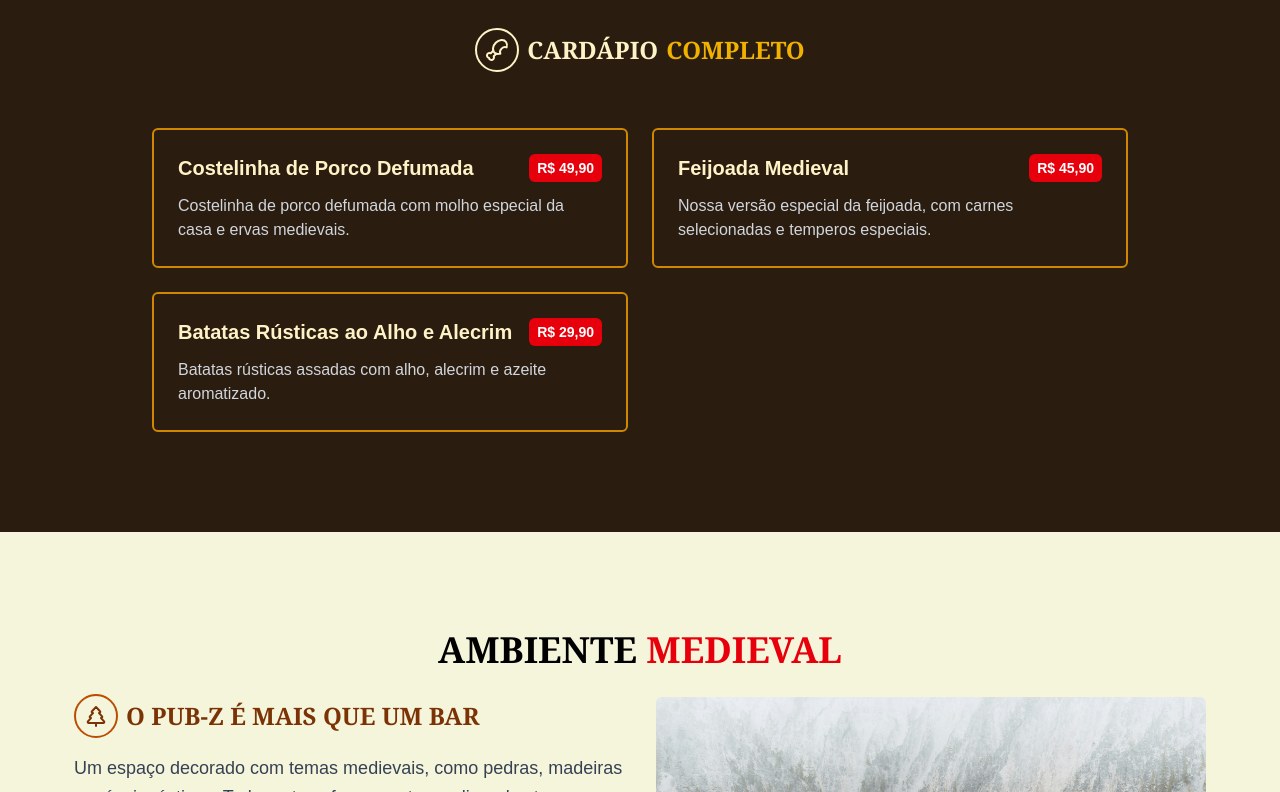
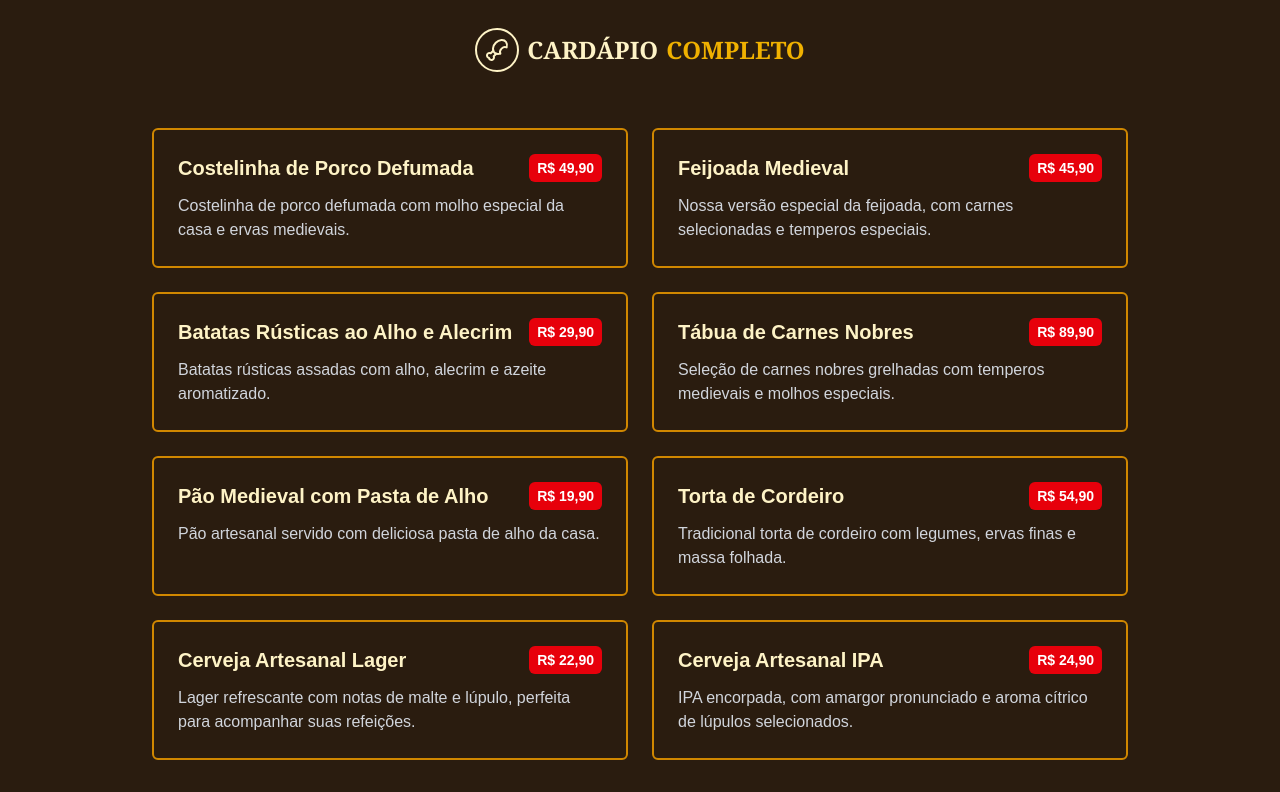
Before and after one commit to andre-0303/pubz, a Next.js app: page / in a window 1280 px wide. Shown: the part 1336-2128 px from the top of the page. Built offline with nearby package versions, Linux system fonts and the light colour scheme.

Commit message:
:bug: Corrigindo Bug no cardapio

```diff
--- a/src/components/CardCardapio.tsx
+++ b/src/components/CardCardapio.tsx
@@ -1,4 +1,4 @@
-"use client"
+"use client";
 
 import { useState } from "react";
 
@@ -45,10 +45,17 @@ const itensCardapio = [
   },
 ];
 
-export default function CardCardapio() {
+interface CardCardapioProps {
+  isMobile: boolean;
+}
+
+export default function CardCardapio({ isMobile }: CardCardapioProps) {
   const [showAll, setShowAll] = useState(false);
 
-  const itensParaMostrar = showAll ? itensCardapio : itensCardapio.slice(0, 3);
+  const maxItensMobile = 3;
+
+  const itensParaMostrar =
+    isMobile && !showAll ? itensCardapio.slice(0, maxItensMobile) : itensCardapio;
 
   return (
     <div className="max-w-5xl mx-auto p-6 grid grid-cols-1 sm:grid-cols-2 gap-4 sm:gap-6">
@@ -67,8 +74,9 @@ export default function CardCardapio() {
         </div>
       ))}
 
-      {!showAll && (
-        <div className="sm:hidden flex justify-center mt-4">
+      {/* Botão Ver Mais só aparece no mobile e se tiver itens escondidos */}
+      {isMobile && !showAll && itensCardapio.length > maxItensMobile && (
+        <div className="flex justify-center mt-4">
           <button
             onClick={() => setShowAll(true)}
             className="bg-yellow-500 hover:bg-yellow-600 text-black font-semibold py-2 px-6 rounded"
--- a/src/components/Cardapio.tsx
+++ b/src/components/Cardapio.tsx
@@ -1,9 +1,22 @@
+"use client";
+
+import { useState, useEffect } from "react";
 import CardCardapio from "./CardCardapio";
 import { Drumstick } from "lucide-react";
 
 export default function Cardapio() {
+  const [isMobile, setIsMobile] = useState(false);
+
+  useEffect(() => {
+    function handleResize() {
+      setIsMobile(window.innerWidth < 768);
+    }
+    handleResize();
+    window.addEventListener("resize", handleResize);
+    return () => window.removeEventListener("resize", handleResize);
+  }, []);
+
   return (
-    <>
     <div
       id="cardapio"
       className="scroll-mt-24 bg-[#2a1c0f] min-h-[600px] w-full max-w-full px-6 py-8 flex flex-col items-center"
@@ -19,8 +32,7 @@ export default function Cardapio() {
         <span>Cardápio</span> <span className="text-yellow-500">Completo</span>
       </h1>
 
-        <CardCardapio />
+      <CardCardapio isMobile={isMobile} />
     </div>
-    </>
   );
 }
```
Lines whose indentation alone changed are shown as unchanged.
